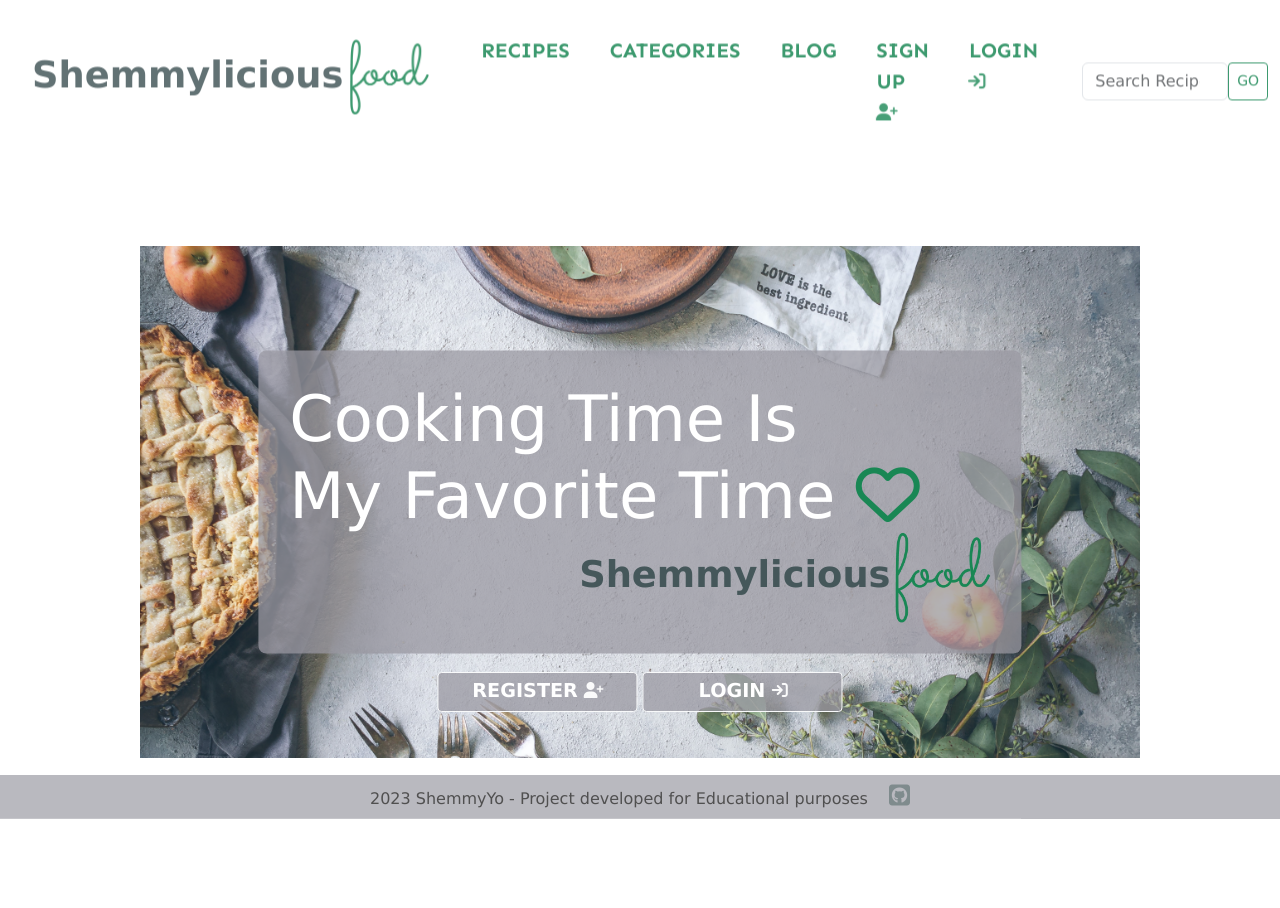
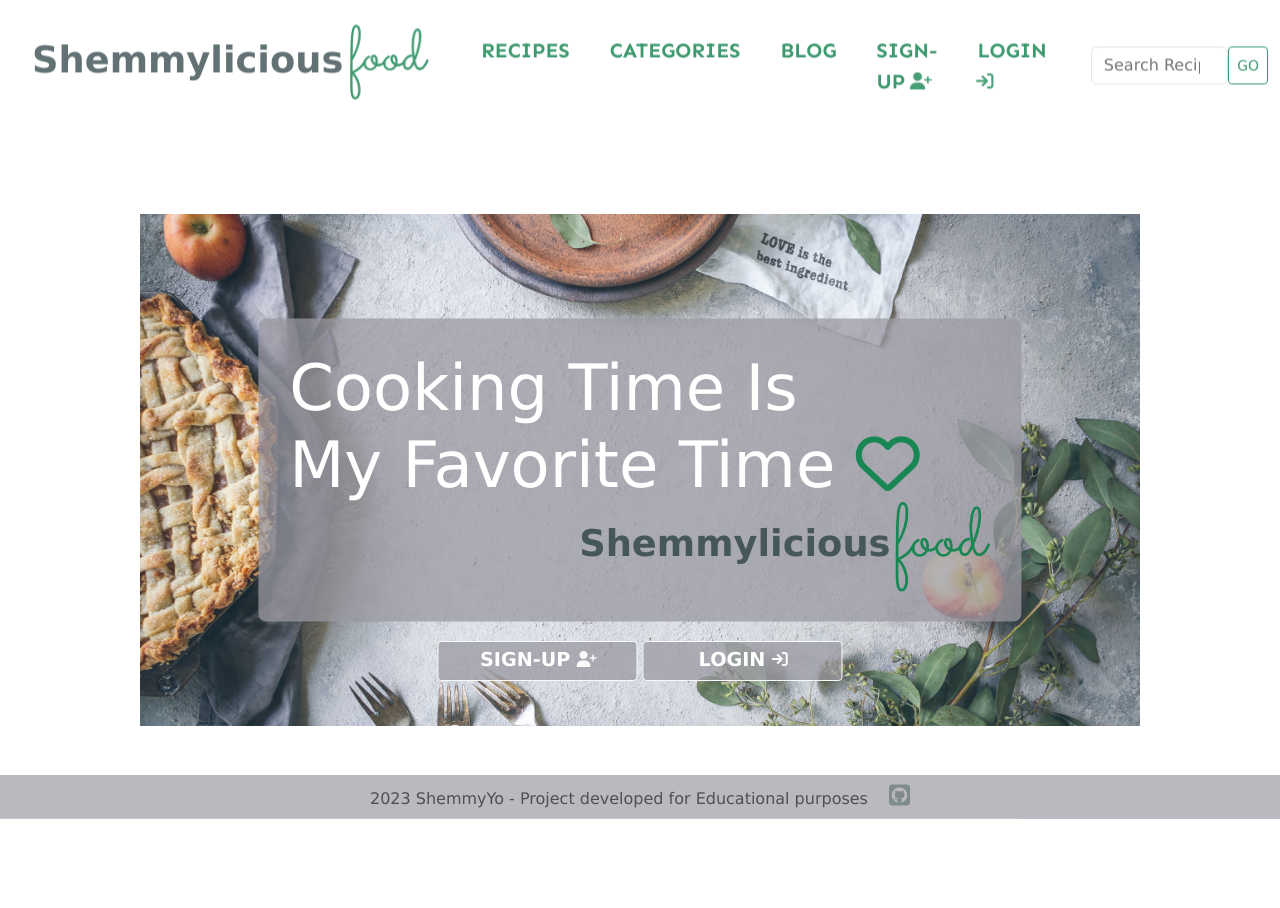
Before and after one commit to ShemmyYo/django-shemmylicious, a Django app: page / in a window 1280 px wide. Shown: the top 908 px of the page. Run offline with Django 3.2, Linux system fonts and the light colour scheme; data that the repository does not hold is empty; some libraries are stand-ins or nearby versions.

Commit message:
updated style of base and index

```diff
--- a/templates/base.html
+++ b/templates/base.html
@@ -149,7 +149,7 @@
 
           <li class="nav-item nav-link-s">
             <div class="nav-item-s">
-              <a class="nav-link" href="{% url 'register' %}">Sign Up <i class="fa-solid fa-user-plus fa-beat-fade fa-xs"></i></a>
+              <a class="nav-link" href="{% url 'register' %}">Sign-up <i class="fa-solid fa-user-plus fa-beat-fade fa-xs"></i></a>
             </div>
           </li>
 
--- a/templates/index.html
+++ b/templates/index.html
@@ -25,7 +25,7 @@
       <a href="{% url 'recipe-mylist' %}" class="btn btn-sm btn-outline-light headline-bttn">Your Recipes <i
           class="fa-solid fa-user fa-xs"></i></a>
       {% else %}
-      <a href="{% url 'register' %}" class="btn btn-sm btn-outline-light headline-bttn">Register <i
+      <a href="{% url 'register' %}" class="btn btn-sm btn-outline-light headline-bttn">Sign-up <i
           class="fa-solid fa-user-plus fa-beat-fade fa-xs"></i></a>
       <a href="{% url 'login-user' %}" class="btn btn-sm btn-outline-light headline-bttn">Login <i
           class="fa-solid fa-arrow-right-to-bracket fa-beat-fade fa-xs"></i></a>
```
